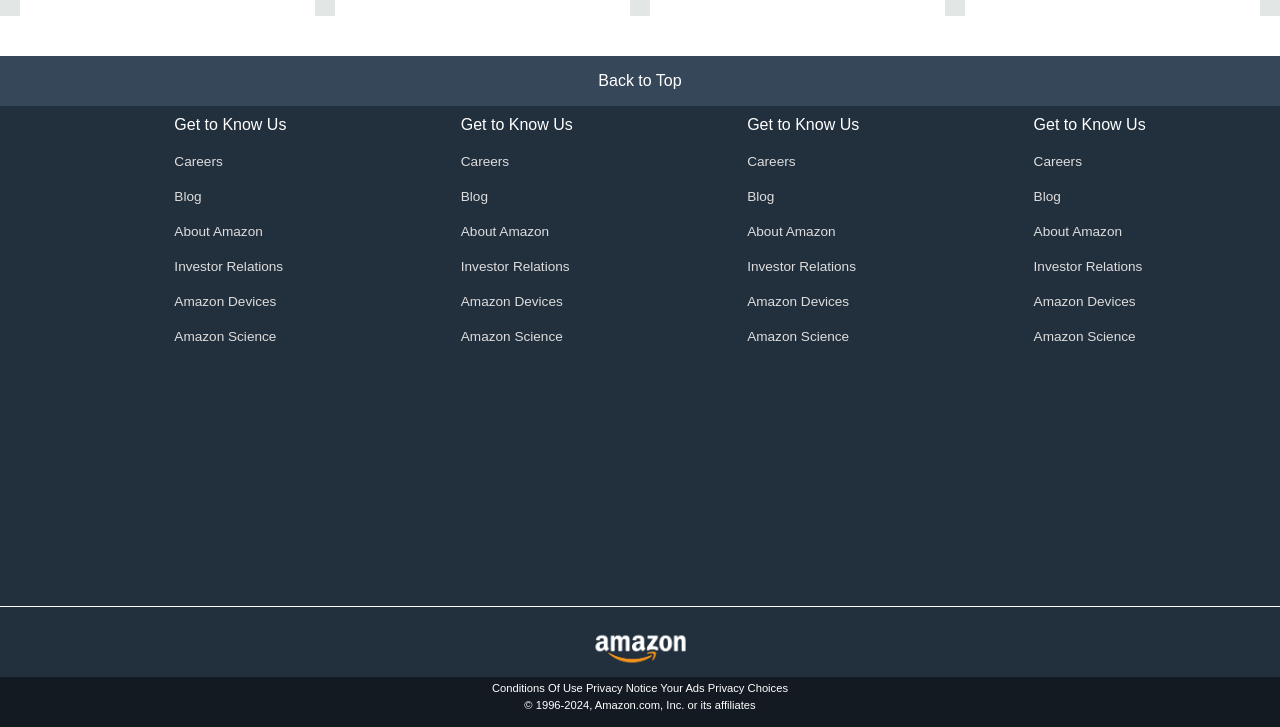
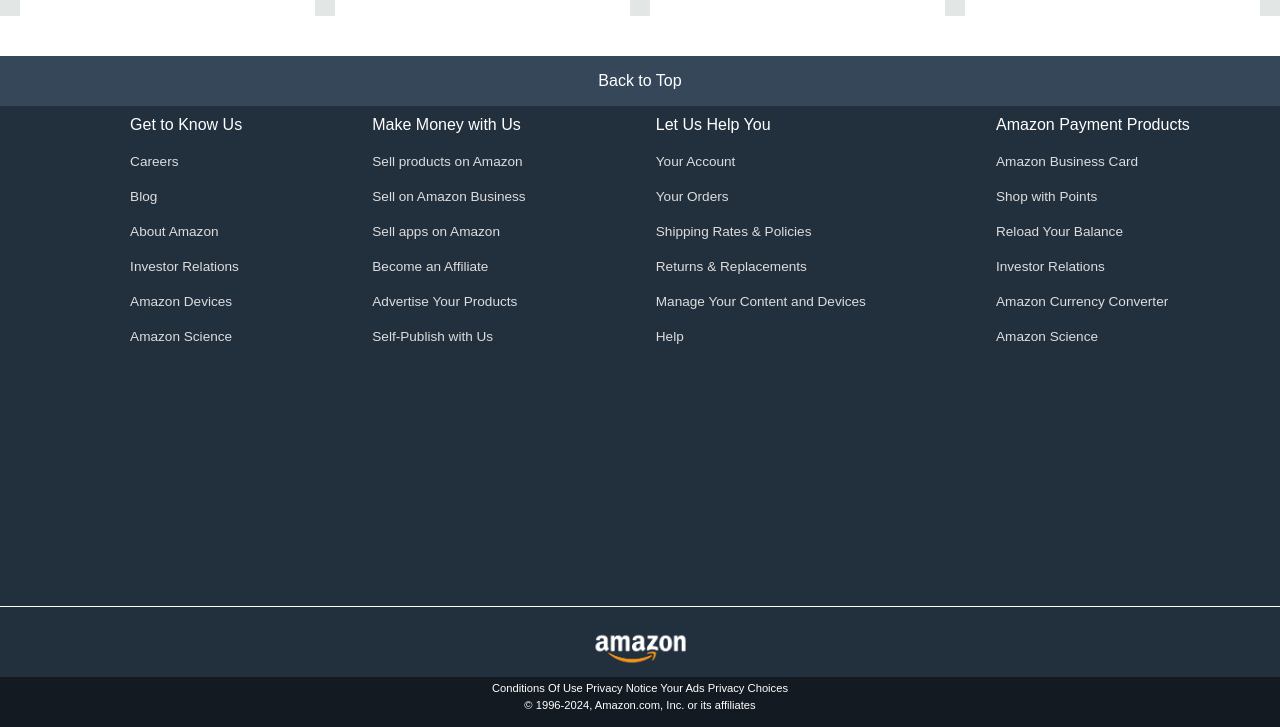
Before and after one commit to gohar-niazi/Amazon-Frontend, a plain HTML site: page index.html in a window 1280 px wide. Shown: the part 1394-2121 px from the top of the page. Drawn offline with Linux system fonts and the light colour scheme.

Commit message:
Final Update

```diff
--- a/index.css
+++ b/index.css
@@ -1,9 +1,9 @@
-*{
+* {
   margin: 0;
   font-family: Arial;
   border: border-box;
 }
-.navbar{
+.navbar {
   height: 60px;
   background-color: #0f1111;
   color: white;
@@ -11,43 +11,41 @@
   align-items: center;
   justify-content: space-evenly;
 }
-.nav-logo{
+.nav-logo {
   height: 60px;
   width: 113px;
 }
-.border{
+.border {
   border: 2px solid transparent;
 }
-.border:hover{
-
+.border:hover {
   border: 1px solid white;
 }
 
-.logo{
+.logo {
   height: 50px;
   width: 113px;
   background-image: url(amazon_logo.png);
   background-size: cover;
-
 }
 
 /* box2 */
-.Deliver{
+.Deliver {
   font-size: 0.85rem;
   color: #cccccc;
   margin-left: 15px;
 }
-.pakistan{
+.pakistan {
   font-size: 1rem;
   color: white;
 }
-.icon{
+.icon {
   display: flex;
   align-items: center;
 }
 
 /* box3 */
-.nav-search{
+.nav-search {
   display: flex;
   justify-content: space-evenly;
   width: 630px;
@@ -55,20 +53,20 @@
   background-color: aqua;
   border-radius: 4px;
 }
-.search-select{
+.search-select {
   border-top-left-radius: 4px;
-    border-bottom-left-radius: 4px ;
+  border-bottom-left-radius: 4px;
   background-color: #f3f3f3;
   width: 50px;
   text-align: center;
   border: none;
 }
-.search-input{
+.search-input {
   width: 100%;
   font-size: 1rem;
   border: none;
 }
-.search-icon{
+.search-icon {
   width: 45px;
   display: flex;
   justify-content: center;
@@ -79,63 +77,59 @@
   font-size: 1.2rem;
   color: #0f1111;
 }
-.nav-search:hover{
+.nav-search:hover {
   border: 2px solid orange;
 }
 /* box4 */
 
-
-span{
+span {
   font-size: 0.7rem;
 }
-.nav-second{
-
+.nav-second {
   font-size: 0.85rem;
   font-weight: 700;
 }
-
 
 /* box5 */
 
 .nav-cart i {
   font-size: 30px;
 }
-.nav-cart{
+.nav-cart {
   font-size: 0.85rem;
   font-weight: 600;
 }
 
 /* panel-section */
 
-.panel{
+.panel {
   height: 40px;
   background-color: #222f3d;
   display: flex;
   align-items: center;
-    justify-content:space-evenly;
+  justify-content: space-evenly;
   color: white;
 }
-.panel-option p{
+.panel-option p {
   display: inline;
   margin-left: 15px;
 }
-.panel-option{
+.panel-option {
   width: 70%;
   font-size: 0.85rem;
 }
 
 /* hero-section */
 
-
-.hero-section{
-    background-image: url(https://m.media-amazon.com/images/I/71qcoYgEhzL._SX3000_.jpg);
+.hero-section {
+  background-image: url(heronew.jpg);
   height: 400px;
   background-size: cover;
 }
 
 /* shop-section */
 
-.box{
+.box {
   height: 400px;
   width: 23%;
   /* border: 2px solid black; */
@@ -143,25 +137,24 @@ span{
   padding: 20px 0px 15px;
   margin-top: 20px;
 }
-.shop-section{
+.shop-section {
   display: flex;
   justify-content: space-evenly;
   background-color: #e2e7e6;
   flex-wrap: wrap;
 }
-.box-image{
+.box-image {
   height: 350px;
   background-size: cover;
 }
-.box-content{
+.box-content {
   margin-left: 10px;
   margin-right: 10px;
 }
 
 /* footer */
 
-
-.panel1{
+.panel1 {
   height: 50px;
   background-color: #37475a;
   color: white;
@@ -172,7 +165,7 @@ span{
   margin-top: 40px;
 }
 
-.panel2{
+.panel2 {
   background-color: #222f3d;
   color: white;
   height: 500px;
@@ -180,18 +173,18 @@ span{
   justify-content: space-evenly;
 }
 
-ul{
+ul {
   margin-top: 10px;
 }
 
-ul a{
+ul a {
   display: block;
   font-size: 0.85rem;
   margin-top: 20px;
   color: #dddddd;
 }
 
-.panel3{
+.panel3 {
   background-color: #222f3d;
   border-top: 0.5px solid white;
   height: 70px;
@@ -199,26 +192,25 @@ ul a{
   justify-content: center;
   align-items: center;
 }
-.logo-panel{
+.logo-panel {
   height: 50px;
   width: 113px;
   background-image: url(amazon_logo.png);
   background-size: cover;
 }
 
-.panel4{
+.panel4 {
   background-color: #131a22;
   color: white;
   height: 50px;
 }
-.pages{
+.pages {
   font-size: 0.7rem;
   text-align: center;
   padding: 5px;
 }
 
-.copyright{
+.copyright {
   font-size: 0.7rem;
   text-align: center;
-
 }
--- a/index.html
+++ b/index.html
@@ -140,30 +140,30 @@
                 <a>Amazon Science</a>
             </ul>
             <ul>
-                <p>Get to Know Us</p>
-                <a>Careers</a>
-                <a>Blog</a>
-                <a>About Amazon</a>
-                <a>Investor Relations</a>
-                <a>Amazon Devices</a>
-                <a>Amazon Science</a>
+                <p>Make Money with Us</p>
+                <a>Sell products on Amazon</a>
+                <a>Sell on Amazon Business</a>
+                <a>Sell apps on Amazon</a>
+                <a>Become an Affiliate</a>
+                <a>Advertise Your Products</a>
+                <a>Self-Publish with Us</a>
             </ul>
             <ul>
-                <p>Get to Know Us</p>
-                <a>Careers</a>
-                <a>Blog</a>
-                <a>About Amazon</a>
-                <a>Investor Relations</a>
-                <a>Amazon Devices</a>
-                <a>Amazon Science</a>
+                <p>Let Us Help You</p>
+                <a>Your Account</a>
+                <a>Your Orders</a>
+                <a>Shipping Rates & Policies</a>
+                <a>Returns & Replacements</a>
+                <a>Manage Your Content and Devices</a>
+                <a>Help</a>
             </ul>
             <ul>
-                <p>Get to Know Us</p>
-                <a>Careers</a>
-                <a>Blog</a>
-                <a>About Amazon</a>
+                <p>Amazon Payment Products</p>
+                <a>Amazon Business Card</a>
+                <a>Shop with Points</a>
+                <a>Reload Your Balance</a>
                 <a>Investor Relations</a>
-                <a>Amazon Devices</a>
+                <a>Amazon Currency Converter</a>
                 <a>Amazon Science</a>
             </ul>
         </div>
```
Also changed, not shown: heronew.jpg (added). Lines whose indentation alone changed are shown as unchanged.
